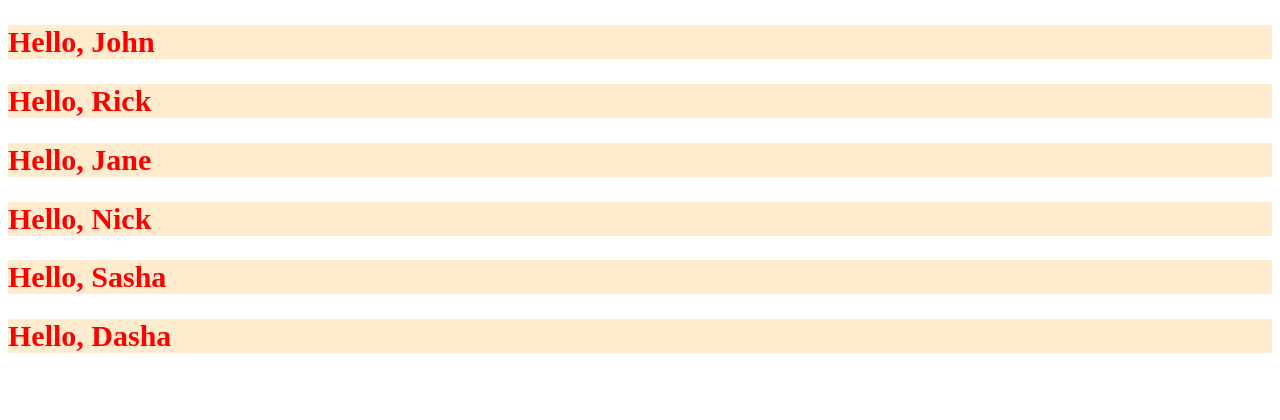
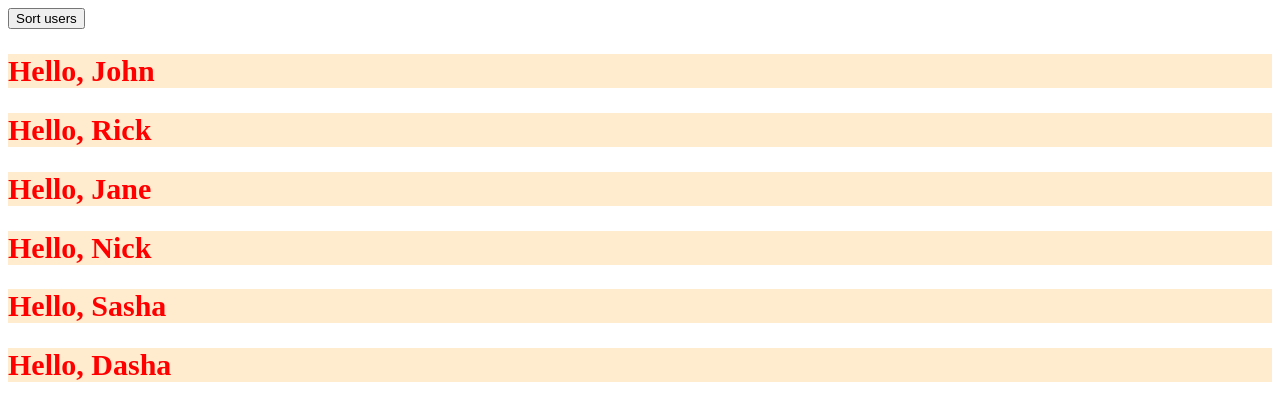
Before and after one commit to AnastasiiaKononova/react-welcome, a React (Create React App) app: page / in a window 1280 px wide. Shown: the top 420 px of the page. Built offline with nearby package versions, Linux system fonts and the light colour scheme.

Commit message:
sorted users

```diff
--- a/src/pages/AlohaPage/index.js
+++ b/src/pages/AlohaPage/index.js
@@ -10,12 +10,25 @@ import Aloha from '../../components/Aloha';
     }
     mapUsers = () => this.state.users.map(user => <Aloha name={user} />)
 
+    sortingUsers = () => {
+        // відсортувати масив, який містить дані (на яких заснований  UI)
+       // оскільки метод sort сортує на місці, а мутувати стан нам не можна, треба зробити копію масива
+       const copy = [...this.state.users];
+       copy.sort( (a,b) => a.toLowerCase > b.toLowerCase ? 1 : -1)
+        // оновити state, просигналізувавши, що у мене змінився стан
+        this.setState({
+            users: copy
+        })
+    }
+
     render() {
         return (
             <section>
+                <button onClick={this.sortingUsers}>Sort users</button>
                 {this.mapUsers()}
             </section>
         );
     }
 }
+
 export default AlohaPage;
```
